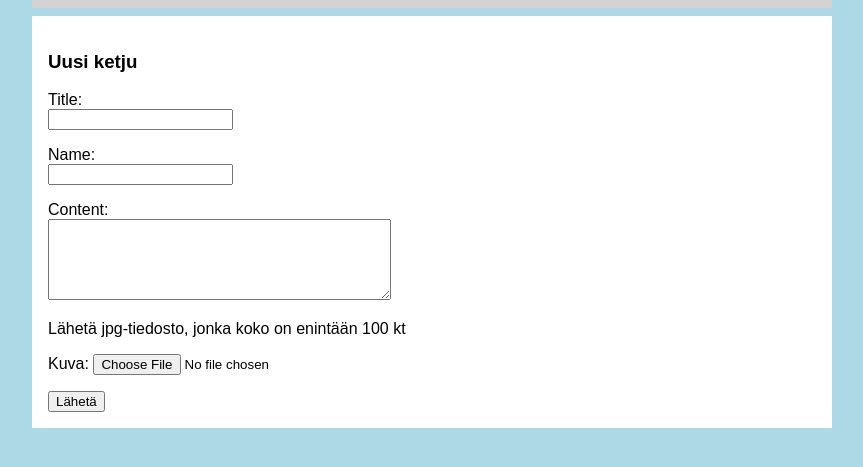
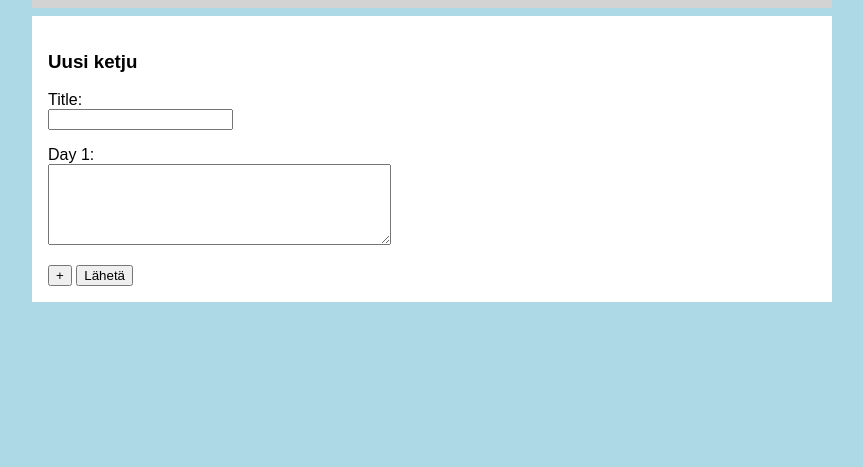
Before and after one commit to 4smo/GymSplit, a Flask app: page /new_post in a window 1280 px wide. Shown: the part 111-578 px from the top of the page, without its empty margins (208-1071 px from the left). Run offline with Flask 3, Linux system fonts and the light colour scheme; the visitor is signed in with stand-in values (Sample User, id 1).

Commit message:
change approach to use content boxes  on listing training split

```diff
--- a/app.py
+++ b/app.py
@@ -83,29 +83,15 @@ def new_post():
         check_csrf()
         require_login()
         title = request.form["title"]
-        content = request.form["content"]
-        image = request.files["image"]
-        tag = request.form["tag"]
+        content_days = [request.form.get(f'content_day{i}', '') for i in range(1, 8)]
 
-        if not title or len(title) > 100 or len(content) > 5000 or len(tag) > 10:
+        if not title or len(title) > 100:
             abort(403)
 
-        if image:
-            if not image.filename.endswith(".jpg"):
-                flash("VIRHE: Lähettämäsi tiedosto ei ole jpg-tiedosto")
-                return redirect("/new_post")
-
-            image_data = image.read()
-            if len(image_data) > 100 * 1024:
-                flash("VIRHE: Lähettämäsi tiedosto on liian suuri")
-                return redirect("/new_post")
-        else:
-            image_data = None
 
         user_id = session["user_id"]
-        post_id = posts.add_post(title, tag, content, image_data, user_id)
+        post_id = posts.add_post(title, content_days, user_id)
 
-        flash("Postauksen lisääminen onnistui")
         return redirect("/")
 
 @app.route("/posts")
--- a/templates/new_post.html
+++ b/templates/new_post.html
@@ -12,21 +12,13 @@
     <label for="title">Title</label>:<br />
     <input type="text" id="title" name="title" maxlength="100" required />
   </p>
-  <p>
-    <label for="tag">Name</label>:<br />
-    <input type="text" id="tag" name="tag" maxlength="10" required />
-  </p>
-  <p>
-    <label for="content">Content</label>:<br />
-    <textarea id="content" name="content" rows="5" cols="40" maxlength="5000"></textarea>
-  </p>
-  <p>
-    Lähetä jpg-tiedosto, jonka koko on enintään 100 kt
-  </p>
-  <p>
-    <label for="image">Kuva:</label>
-    <input type="file" id="image" name="image" accept=".jpg" />
-  </p>
+  <div id="content-boxes">
+    <p>
+      <label for="content_day1">Day 1</label>:<br />
+      <textarea id="content_day1" name="content_day1" rows="5" cols="40" maxlength="50"></textarea>
+    </p>
+  </div>
+  <button type="button" id="add-content-box">+</button>
 
   {% for message in get_flashed_messages() %}
   <p class="info">
@@ -38,7 +30,19 @@
   <input type="submit" value="Lähetä" />
 </form>
 
+<script>
+  document.getElementById('add-content-box').addEventListener('click', function() {
+    var contentBoxes = document.getElementById('content-boxes');
+    var numBoxes = contentBoxes.getElementsByTagName('textarea').length;
 
+    if (numBoxes < 7) {
+      var newBox = document.createElement('p');
+      newBox.innerHTML = '<label for="content_day' + (numBoxes + 1) + '">Day ' + (numBoxes + 1) + '</label>:<br />' +
+                         '<textarea id="content_day' + (numBoxes + 1) + '" name="content_day' + (numBoxes + 1) + '" rows="5" cols="40" maxlength="5000"></textarea>';
+      contentBoxes.appendChild(newBox);
+    }
+  });
+</script>
 {% endif %}
 
 
```
Also changed, not shown: posts.py (+5 -3 lines).
